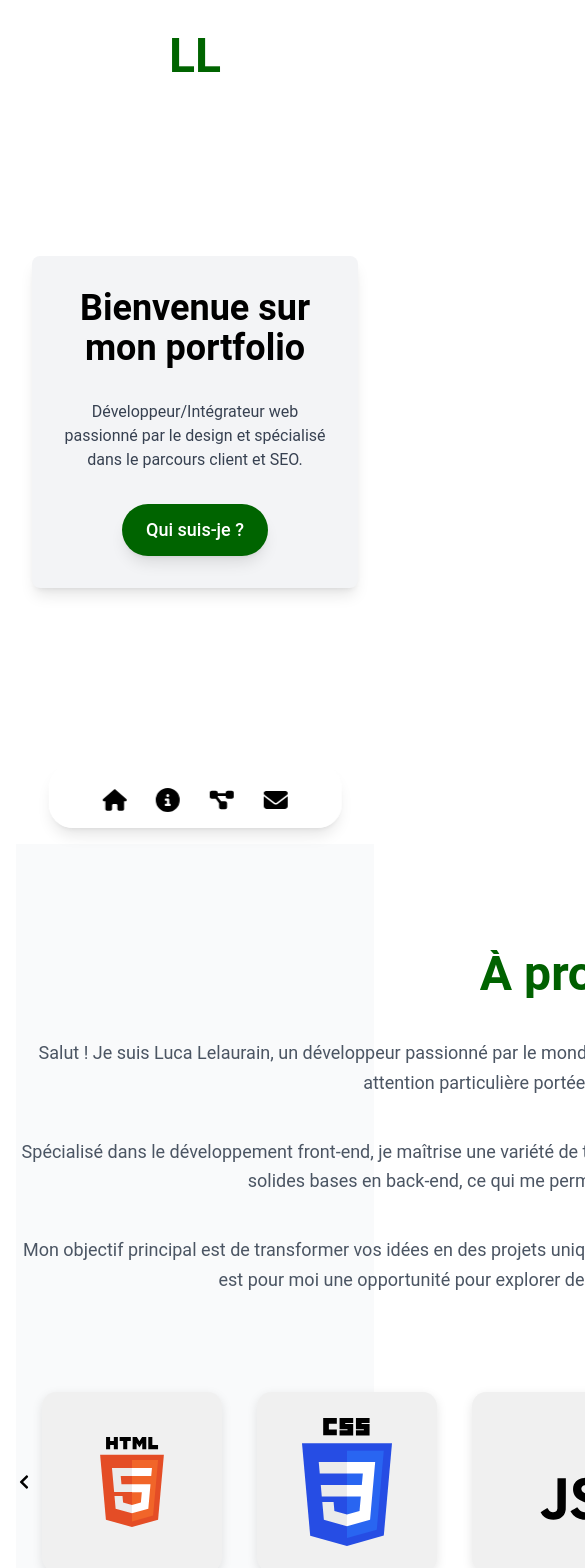
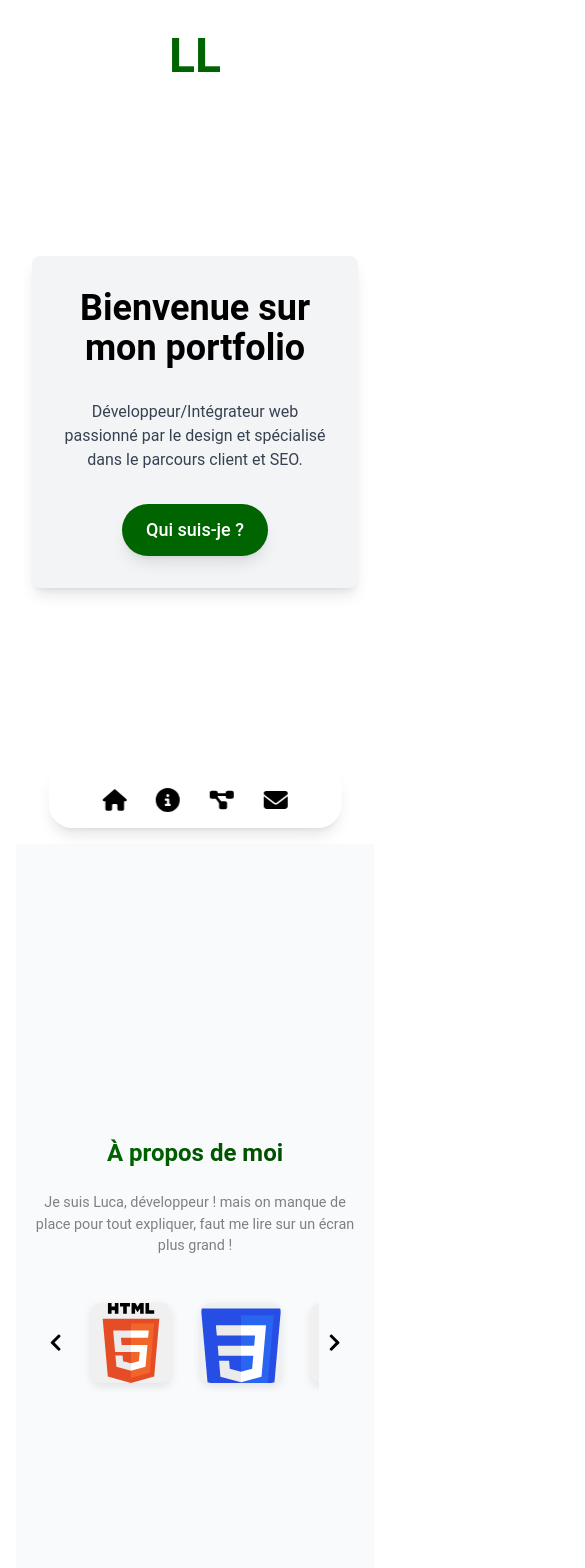
Before and after one commit to lucallrain/mon-portfolio-luca, a Next.js app: page / in a window 390 px wide. Shown: the top 1568 px of the page, 585 px wide, since content can reach past the window. Built offline with nearby package versions, Linux system fonts and the light colour scheme.

Commit message:
rdy to start

```diff
--- a/src/app/pages/About.tsx
+++ b/src/app/pages/About.tsx
@@ -52,8 +52,12 @@ const About: React.FC = () => {
   Spécialisé dans le développement front-end, je maîtrise une variété de technologies modernes comme React, Tailwind CSS, et Next.js. Je dispose également de solides bases en back-end, ce qui me permet de travailler sur des projets full-stack lorsque nécessaire.
 </p>
 <p className="about-description">
-          Mon objectif principal est de transformer vos idées en des projets uniques, tout en assurant un SEO optimal pour une meilleure visibilité en ligne. Chaque projet est pour moi une opportunité  pour explorer de nouvelles approches et de repousser les limites de la créativité.
+  Mon objectif principal est de transformer vos idées en des projets uniques, tout en assurant un SEO optimal pour une meilleure visibilité en ligne. Chaque projet est pour moi une opportunité pour explorer de nouvelles approches et de repousser les limites de la créativité.
 </p>
+<p className="about-description-responsive">
+  Je suis Luca, développeur ! mais on manque de place pour tout expliquer, faut me lire sur un écran plus grand !
+</p>
+
         <div className="carousel-container">
           <button className="carousel-button left" onClick={scrollLeft}>
             <FaChevronLeft />
--- a/src/app/styles/globals.css
+++ b/src/app/styles/globals.css
@@ -184,23 +184,32 @@ body {
 
 /* ================= About Section ================= */
 .about {
-  @apply flex flex-col justify-center items-center text-center bg-gray-50 gap-20 w-full min-h-screen;
+  @apply flex flex-col justify-center items-center text-center bg-gray-50 gap-10 w-full min-h-screen;
+  overflow: hidden; /* Évite les débordements horizontaux */
+  padding: 20px;
 }
 
 .about-content {
-  @apply max-w-7xl mx-auto flex flex-col items-center gap-10;
+  @apply max-w-4xl mx-auto flex flex-col items-center gap-6;
+  width: 100%;
+  text-align: center;
 }
 
 .about-title {
-  @apply text-5xl font-bold text-gray-800;
+  @apply text-4xl font-bold text-gray-800;
   background: linear-gradient(to right, #006400, #004d00);
   -webkit-background-clip: text;
   background-clip: text;
   -webkit-text-fill-color: transparent;
+  margin-bottom: 20px;
 }
 
 .about-description {
-  @apply text-lg text-gray-600 leading-relaxed;
+  @apply text-base text-gray-600 leading-relaxed;
+}
+
+.about-description-responsive {
+  display: none;
 }
 
 .carousel-container {
@@ -209,7 +218,8 @@ body {
   align-items: center;
   justify-content: center;
   width: 100%;
-  margin-top: 3rem;
+  margin-top: 2rem;
+  overflow: hidden; /* Empêche les débordements */
 }
 
 .scroll-container {
@@ -218,6 +228,7 @@ body {
   overflow-x: auto;
   scroll-snap-type: x mandatory;
   scrollbar-width: none;
+  padding: 0 10px;
 }
 
 .scroll-container::-webkit-scrollbar {
@@ -226,10 +237,10 @@ body {
 
 .scroll-item {
   flex: 0 0 auto;
-  width: 200px;
-  height: 200px;
+  width: 160px;
+  height: 160px;
   background: #f0f0f0;
-  border-radius: 16px;
+  border-radius: 12px;
   display: flex;
   align-items: center;
   justify-content: center;
@@ -242,7 +253,7 @@ body {
 }
 
 .scroll-item:hover {
-  transform: scale(0.92);
+  transform: scale(0.95);
   box-shadow: 0 6px 16px rgba(0, 0, 0, 0.2);
 }
 
@@ -255,13 +266,79 @@ body {
   background: rgba(0, 0, 0, 0.75);
   color: white;
   text-align: center;
-  font-size: 0.875rem;
+  font-size: 0.75rem;
   opacity: 0;
   transition: opacity 0.3s ease;
 }
 
 .scroll-item:hover .language-label {
   opacity: 1;
+}
+
+/* ================= Media Queries ================= */
+@media (max-width: 768px) {
+  .about {
+    gap: 6px;
+    padding: 16px;
+  }
+
+  .about-content {
+    gap: 4px;
+  }
+
+  .about-title {
+    font-size: 1.5rem;
+    line-height: 1.2;
+  }
+
+  .about-description {
+    display: none;
+  }
+
+  .about-description-responsive {
+    display: block;
+    font-size: 0.9rem;
+    text-align: center;
+    color: gray;
+  }
+
+  .carousel-container {
+    width: 100%;
+    padding: 0 8px;
+  }
+
+  .scroll-container {
+    gap: 10px;
+  }
+
+  .scroll-item {
+    width: 100px;
+    height: 100px;
+    transform: scale(0.8);
+  }
+
+  .scroll-item:hover {
+    transform: scale(0.85);
+  }
+
+  .carousel-button {
+    font-size: 1.2rem;
+    padding: 6px;
+  }
+}
+
+@media (min-width: 769px) {
+  .about-description {
+    display: block;
+  }
+
+  .about-description-responsive {
+    display: none;
+  }
+
+  .carousel-container {
+    width: 90%;
+  }
 }
 
 /* ================= Projects Section ================= */
```
Lines whose indentation alone changed are shown as unchanged.
